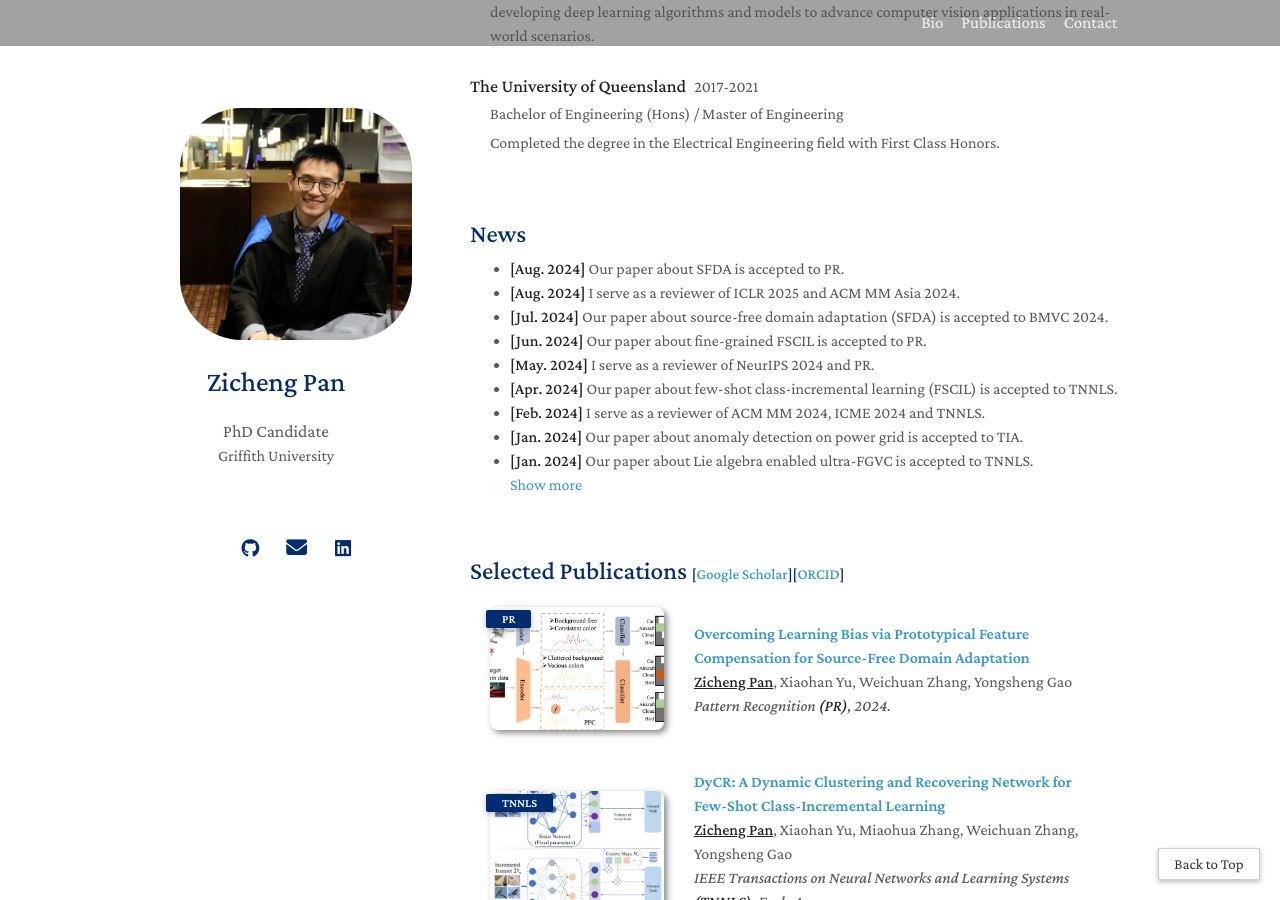
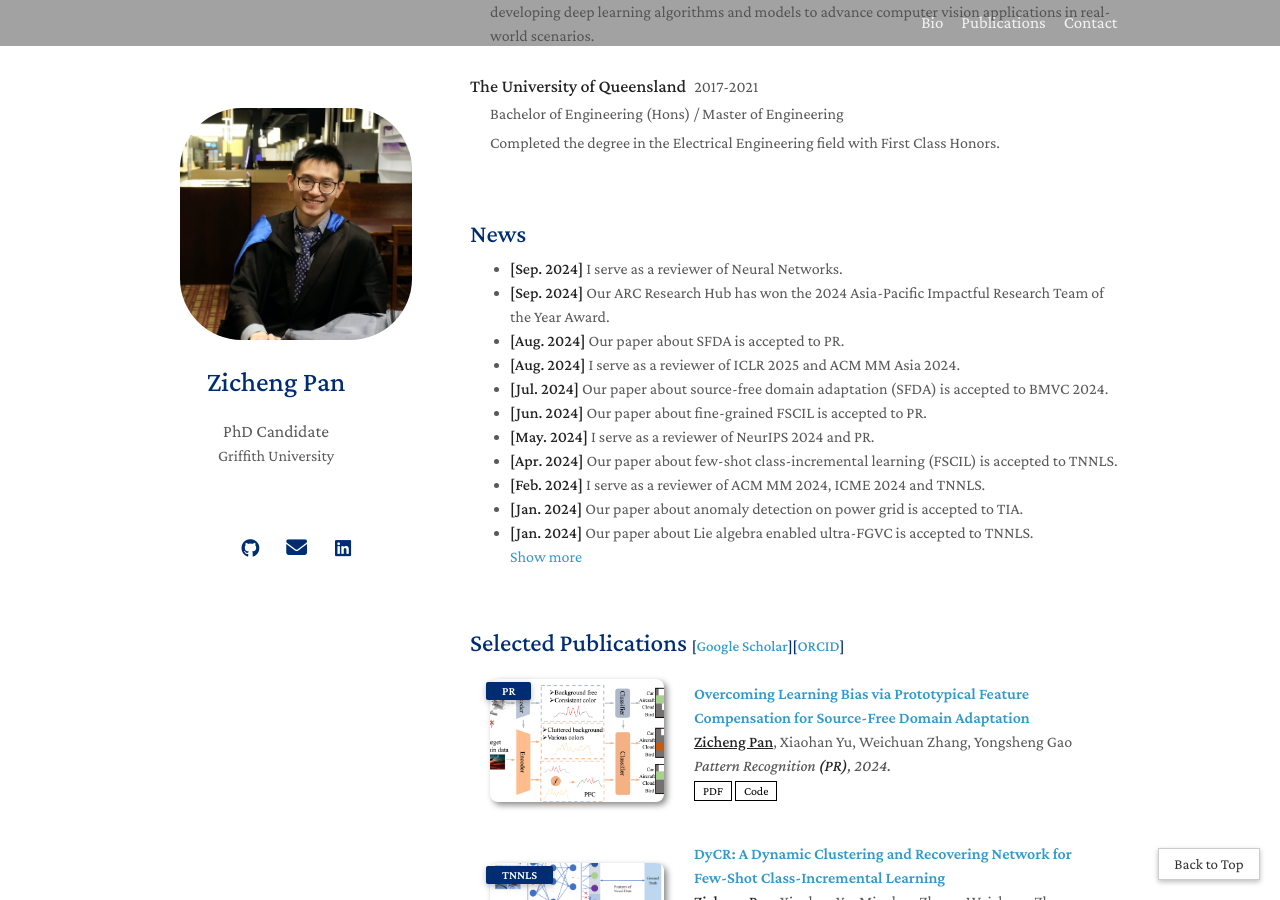
Before and after one commit to zichengpan/zichengpan.github.io, a Jekyll site: the page built from index.md, in a window 1280 px wide and 900 px high, scrolled down 425 px. Built offline with Jekyll 4.4.1, drawn with Linux system fonts in a browser that asks for light colours; a style sheet for code colours, icons or effects is not loaded.

Commit message:
update 10.1

```diff
--- a/_data/publications.yml
+++ b/_data/publications.yml
@@ -5,6 +5,8 @@ main:
     conference_short: PR
     conference: Pattern Recognition <strong>(PR)</strong>, 2024.
     image: /assets/img/pfc_pr.png
+    pdf: https://www.sciencedirect.com/science/article/pii/S0031320324007763
+    code: https://github.com/zichengpan/PFC
 
   - title: "DyCR: A Dynamic Clustering and Recovering Network for Few-Shot Class-Incremental Learning"
     authors: <strong><u>Zicheng Pan</u></strong>, Xiaohan Yu, Miaohua Zhang, Weichuan Zhang, Yongsheng Gao
--- a/_includes/news.md
+++ b/_includes/news.md
@@ -3,6 +3,8 @@
 <h2 style="margin: 60px 0px 10px;">News</h2>
 
 <ul>
+<li><strong>[Sep. 2024]</strong> I serve as a reviewer of Neural Networks.</li>
+<li><strong>[Sep. 2024]</strong> Our ARC Research Hub has won the 2024 Asia-Pacific Impactful Research Team of the Year Award.</li>
 <li><strong>[Aug. 2024]</strong> Our paper about SFDA is accepted to PR.</li>
 <li><strong>[Aug. 2024]</strong> I serve as a reviewer of ICLR 2025 and ACM MM Asia 2024.</li>
 <li><strong>[Jul. 2024]</strong> Our paper about source-free domain adaptation (SFDA) is accepted to BMVC 2024.</li>
--- a/_includes/services.md
+++ b/_includes/services.md
@@ -39,5 +39,6 @@
 
   <li>IEEE Transactions on Neural Networks and Learning Systems (TNNLS)</li>
   <li>Pattern Recognition (PR)</li>
+  <li>Neural Networks</li>
 
 </ul>
```
Also changed, not shown: 1 other file.
